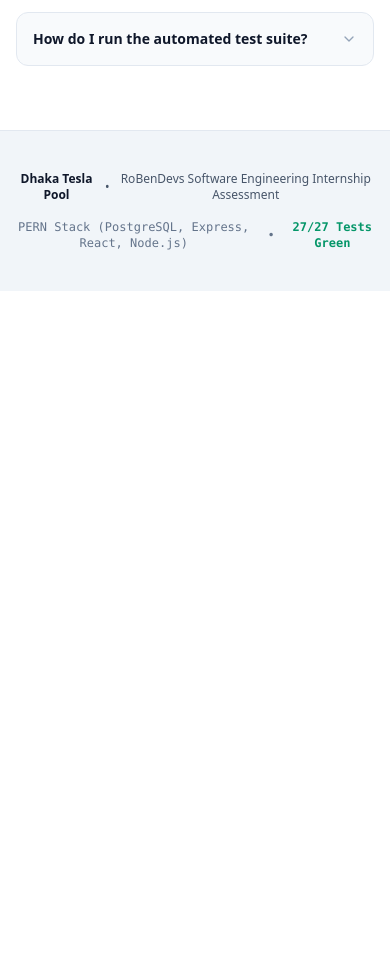
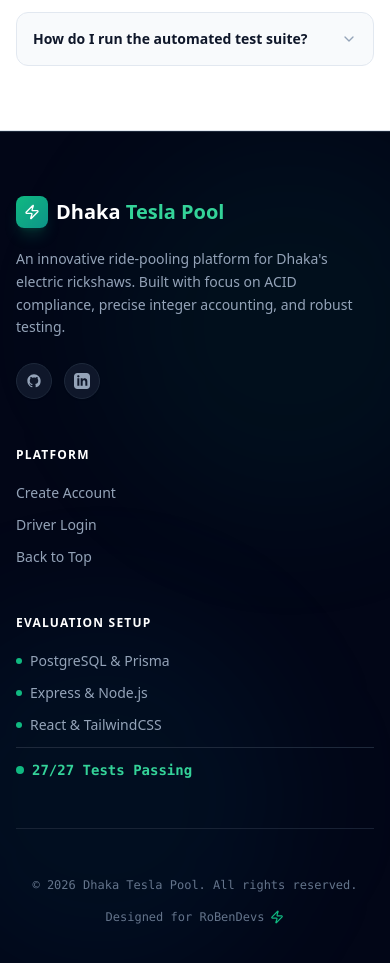
Before and after one commit to Atahar-Shihab/Dhaka-Tesla-Pool_Project, a React (Vite) app in the folder client/: page / in a window 390 px wide. Shown: the part 6844-7807 px from the top of the page. Before the commit the page ends 7135 px from the top, so only its background shows below. Built offline with nearby package versions, Linux system fonts and the light colour scheme; no server answers.

Commit message:
fix(auth): correct demo email domain; feat(ui): build beautiful premium footer

```diff
--- a/client/src/pages/LandingPage.jsx
+++ b/client/src/pages/LandingPage.jsx
@@ -1091,18 +1091,81 @@
       {/* ========================================================= */}
       {/* 8. FOOTER WITH REPO DETAILS & TECH SPECS                  */}
       {/* ========================================================= */}
-      <footer className="bg-slate-100 dark:bg-slate-950 py-10 px-4 text-xs text-slate-600 dark:text-slate-400 text-center transition-colors">
-        <div className="max-w-7xl mx-auto flex flex-col sm:flex-row items-center justify-between gap-4">
-          <div className="flex items-center gap-2">
-            <span className="font-bold text-slate-900 dark:text-white">Dhaka Tesla Pool</span>
-            <span>•</span>
-            <span>RoBenDevs Software Engineering Internship Assessment</span>
+      <footer className="bg-slate-950 text-slate-300 py-16 px-4 border-t border-slate-800 transition-colors relative overflow-hidden">
+        {/* Decorative Background Elements */}
+        <div className="absolute top-0 left-1/4 w-96 h-96 bg-emerald-500/5 rounded-full blur-3xl pointer-events-none" />
+        <div className="absolute bottom-0 right-1/4 w-96 h-96 bg-cyan-500/5 rounded-full blur-3xl pointer-events-none" />
+
+        <div className="max-w-7xl mx-auto relative z-10">
+          <div className="grid grid-cols-1 md:grid-cols-4 gap-12 md:gap-8 mb-12 border-b border-slate-800/80 pb-12">
+
+            {/* Brand Section */}
+            <div className="col-span-1 md:col-span-2">
+              <Link to="/" className="flex items-center gap-2 group mb-5 inline-flex">
+                <div className="w-8 h-8 bg-gradient-to-br from-emerald-500 to-teal-600 rounded-lg flex items-center justify-center shadow-lg shadow-emerald-500/20 group-hover:shadow-emerald-500/40 transition-shadow">
+                  <Zap className="w-4 h-4 text-white" />
+                </div>
+                <span className="text-xl font-bold text-white">
+                  Dhaka <span className="text-emerald-400">Tesla Pool</span>
+                </span>
+              </Link>
+              <p className="text-sm text-slate-400 leading-relaxed max-w-sm mb-6">
+                An innovative ride-pooling platform for Dhaka's electric rickshaws. Built with focus on ACID compliance, precise integer accounting, and robust testing.
+              </p>
+              <div className="flex items-center gap-3">
+                <a href="https://github.com/Atahar-Shihab/Dhaka-Tesla-Pool_Project" target="_blank" rel="noreferrer" className="w-9 h-9 rounded-full bg-slate-900 border border-slate-800 flex items-center justify-center text-slate-400 hover:bg-slate-800 hover:text-white hover:border-slate-700 transition-all shadow-sm">
+                  <svg className="w-4 h-4" fill="currentColor" viewBox="0 0 24 24" aria-hidden="true">
+                    <path fillRule="evenodd" d="M12 2C6.477 2 2 6.484 2 12.017c0 4.425 2.865 8.18 6.839 9.504.5.092.682-.217.682-.483 0-.237-.008-.868-.013-1.703-2.782.605-3.369-1.343-3.369-1.343-.454-1.158-1.11-1.466-1.11-1.466-.908-.62.069-.608.069-.608 1.003.07 1.531 1.032 1.531 1.032.892 1.53 2.341 1.088 2.91.832.092-.647.35-1.088.636-1.338-2.22-.253-4.555-1.113-4.555-4.951 0-1.093.39-1.988 1.029-2.688-.103-.253-.446-1.272.098-2.65 0 0 .84-.27 2.75 1.026A9.564 9.564 0 0112 6.844c.85.004 1.705.115 2.504.337 1.909-1.296 2.747-1.027 2.747-1.027.546 1.379.202 2.398.1 2.651.64.7 1.028 1.595 1.028 2.688 0 3.848-2.339 4.695-4.566 4.943.359.309.678.92.678 1.855 0 1.338-.012 2.419-.012 2.747 0 .268.18.58.688.482A10.019 10.019 0 0022 12.017C22 6.484 17.522 2 12 2z" clipRule="evenodd" />
+                  </svg>
+                </a>
+                <a href="#" className="w-9 h-9 rounded-full bg-slate-900 border border-slate-800 flex items-center justify-center text-slate-400 hover:bg-slate-800 hover:text-white hover:border-slate-700 transition-all shadow-sm">
+                  <svg className="w-4 h-4" fill="currentColor" viewBox="0 0 24 24" aria-hidden="true">
+                    <path fillRule="evenodd" d="M19 0h-14c-2.761 0-5 2.239-5 5v14c0 2.761 2.239 5 5 5h14c2.762 0 5-2.239 5-5v-14c0-2.761-2.238-5-5-5zm-11 19h-3v-11h3v11zm-1.5-12.268c-.966 0-1.75-.79-1.75-1.764s.784-1.764 1.75-1.764 1.75.79 1.75 1.764-.783 1.764-1.75 1.764zm13.5 12.268h-3v-5.604c0-3.368-4-3.113-4 0v5.604h-3v-11h3v1.765c1.396-2.586 7-2.777 7 2.476v6.759z" clipRule="evenodd" />
+                  </svg>
+                </a>
+              </div>
+            </div>
+
+            {/* Quick Links */}
+            <div>
+              <h4 className="text-white font-bold mb-5 uppercase tracking-widest text-xs">Platform</h4>
+              <ul className="space-y-3 text-sm">
+                <li><Link to="/register" className="text-slate-400 hover:text-emerald-400 hover:translate-x-1 transition-all inline-block">Create Account</Link></li>
+                <li><Link to="/login" className="text-slate-400 hover:text-emerald-400 hover:translate-x-1 transition-all inline-block">Driver Login</Link></li>
+                <li><button onClick={() => window.scrollTo({ top: 0, behavior: 'smooth' })} className="text-slate-400 hover:text-emerald-400 hover:translate-x-1 transition-all inline-block">Back to Top</button></li>
+              </ul>
+            </div>
+
+            {/* Assessment Info */}
+            <div>
+              <h4 className="text-white font-bold mb-5 uppercase tracking-widest text-xs">Evaluation Setup</h4>
+              <ul className="space-y-3 text-sm">
+                <li className="flex items-center gap-2 text-slate-400">
+                  <span className="w-1.5 h-1.5 rounded-full bg-emerald-500" /> PostgreSQL & Prisma
+                </li>
+                <li className="flex items-center gap-2 text-slate-400">
+                  <span className="w-1.5 h-1.5 rounded-full bg-emerald-500" /> Express & Node.js
+                </li>
+                <li className="flex items-center gap-2 text-slate-400">
+                  <span className="w-1.5 h-1.5 rounded-full bg-emerald-500" /> React & TailwindCSS
+                </li>
+                <li className="flex items-center gap-2 text-slate-400 mt-3 pt-3 border-t border-slate-800">
+                  <span className="flex h-2 w-2 relative">
+                    <span className="animate-ping absolute inline-flex h-full w-full rounded-full bg-emerald-500 opacity-75"></span>
+                    <span className="relative inline-flex rounded-full h-2 w-2 bg-emerald-500"></span>
+                  </span>
+                  <strong className="text-emerald-400 font-mono">27/27 Tests Passing</strong>
+                </li>
+              </ul>
+            </div>
+
           </div>
 
-          <div className="flex items-center gap-4 font-mono text-slate-500 dark:text-slate-400">
-            <span>PERN Stack (PostgreSQL, Express, React, Node.js)</span>
-            <span>•</span>
-            <span className="text-emerald-600 dark:text-emerald-400 font-bold">27/27 Tests Green</span>
+          <div className="flex flex-col sm:flex-row items-center justify-between gap-4 text-xs text-slate-500 font-mono">
+            <p>&copy; 2026 Dhaka Tesla Pool. All rights reserved.</p>
+            <p className="flex items-center gap-1.5">
+              Designed for RoBenDevs <Zap className="w-3.5 h-3.5 text-emerald-500" />
+            </p>
           </div>
         </div>
       </footer>
--- a/client/src/pages/auth/LoginPage.jsx
+++ b/client/src/pages/auth/LoginPage.jsx
@@ -23,8 +23,8 @@
   };
 
   // Demo fillers
-  const fillNusrat = () => setFormData({ email: 'nusrat@example.com', password: 'password123' });
-  const fillJashim = () => setFormData({ email: 'jashim@example.com', password: 'password123' });
+  const fillNusrat = () => setFormData({ email: 'nusrat@teslapool.com', password: 'password123' });
+  const fillJashim = () => setFormData({ email: 'jashim@teslapool.com', password: 'password123' });
 
   // Handle form submission
   const handleSubmit = async (e) => {
```
